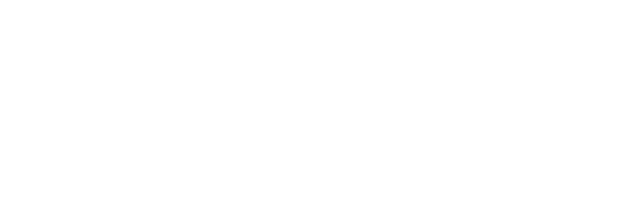
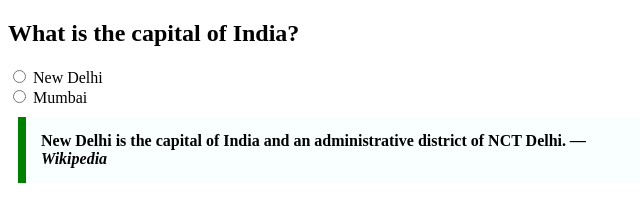
Before and after one commit to acciojob/trivia-abhinash3007, a website: page main.html in a window 1280 px wide. Shown: the whole page, without its empty margins (0-640 px from the left). Drawn offline with Linux system fonts and the light colour scheme.

Commit message:
created a submission

```diff
--- a/main.html
+++ b/main.html
@@ -8,6 +8,25 @@
 
 <body>
 	<!-- the entire body must be written by student -->
+<div class="quiz-container">
+        <h2>What is the capital of India?</h2>
+
+        <div class="options-group">
+            <div class="option-item">
+                <input type="radio" id="new_delhi" name="capital" value="New Delhi">
+                <label for="new_delhi">New Delhi</label>
+            </div>
+            <div class="option-item">
+                <input type="radio" id="mumbai" name="capital" value="Mumbai">
+                <label for="mumbai">Mumbai</label>
+            </div>
+        </div>
+
+        <blockquote>
+            New Delhi is the capital of India and an administrative district of NCT Delhi.
+            <cite>— Wikipedia</cite>
+        </blockquote>
+</div>
     <script type="text/javascript" src="./script.js">
 </script>
 
--- a/styles.css
+++ b/styles.css
@@ -1,2 +1,9 @@
-
+blockquote {
+    max-width: 600px;
+    margin: 10px;
+    padding: 15px;
+    border-left: 8px solid green;
+    background-color: #f8fffe;
+    font-weight: bold;
+}
 /* Your CSS Code here. */
```
